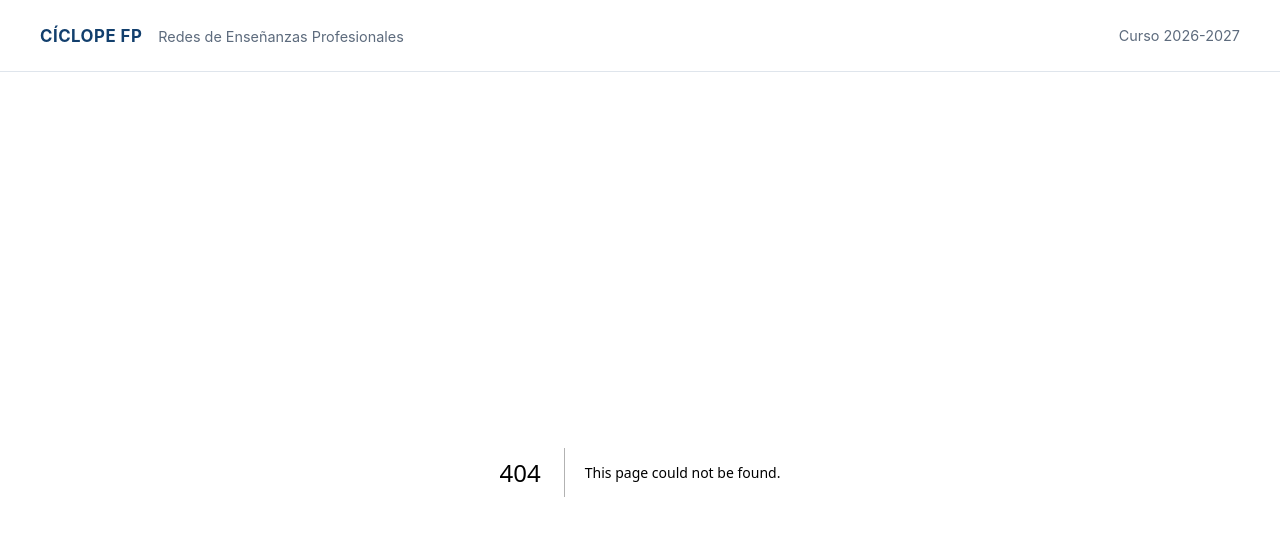
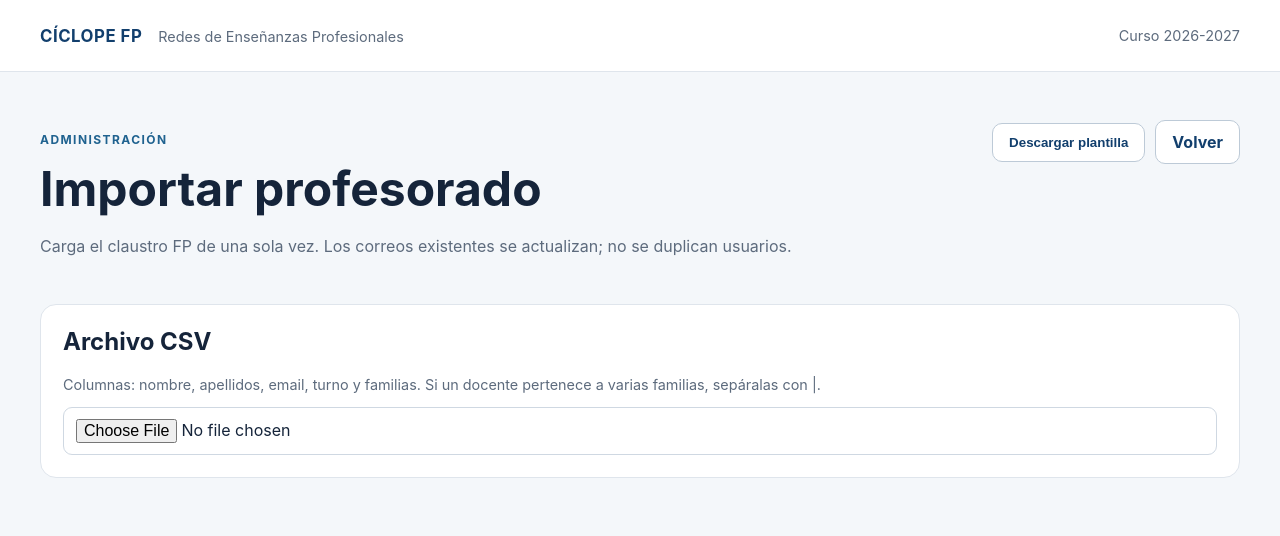
Before and after one commit to atreyu1968/Ciclope, a Next.js app in the folder apps/web/: page /admin/profesorado/importar in a window 1280 px wide. Before the commit this address had no page. Shown: the top 536 px of the page. Built offline with nearby package versions, Linux system fonts and the light colour scheme.

Commit message:
feat: add bulk faculty CSV import UI

```diff
--- /dev/null
+++ b/apps/web/src/app/admin/profesorado/importar/page.tsx
@@ -0,0 +1,208 @@
+'use client';
+
+import { ChangeEvent, useState } from 'react';
+import { useRouter } from 'next/navigation';
+
+type ImportRow = {
+  firstName: string;
+  lastName: string;
+  email: string;
+  shift?: 'MORNING' | 'AFTERNOON' | 'BOTH' | 'UNSPECIFIED';
+  families?: string[];
+};
+
+function splitCsvLine(line: string, delimiter: string) {
+  const values: string[] = [];
+  let current = '';
+  let quoted = false;
+  for (let i = 0; i < line.length; i += 1) {
+    const char = line[i];
+    if (char === '"') {
+      if (quoted && line[i + 1] === '"') {
+        current += '"';
+        i += 1;
+      } else {
+        quoted = !quoted;
+      }
+    } else if (char === delimiter && !quoted) {
+      values.push(current.trim());
+      current = '';
+    } else {
+      current += char;
+    }
+  }
+  values.push(current.trim());
+  return values;
+}
+
+function normalizeShift(value: string): ImportRow['shift'] {
+  const normalized = value.trim().toLowerCase();
+  if (['mañana', 'manana', 'morning', 'm'].includes(normalized)) return 'MORNING';
+  if (['tarde', 'afternoon', 't'].includes(normalized)) return 'AFTERNOON';
+  if (['ambos', 'ambas', 'both', 'mañana y tarde', 'manana y tarde'].includes(normalized)) return 'BOTH';
+  return 'UNSPECIFIED';
+}
+
+function normalizeHeader(value: string) {
+  return value.trim().toLowerCase().normalize('NFD').replace(/[\u0300-\u036f]/g, '');
+}
+
+export default function ImportFacultyPage() {
+  const router = useRouter();
+  const [rows, setRows] = useState<ImportRow[]>([]);
+  const [error, setError] = useState('');
+  const [result, setResult] = useState<any>(null);
+  const [sending, setSending] = useState(false);
+
+  async function loadFile(event: ChangeEvent<HTMLInputElement>) {
+    setError('');
+    setResult(null);
+    const file = event.target.files?.[0];
+    if (!file) return;
+    const text = await file.text();
+    const lines = text.replace(/^\uFEFF/, '').split(/\r?\n/).filter((line) => line.trim());
+    if (lines.length < 2) {
+      setError('El archivo debe contener cabecera y al menos una fila.');
+      return;
+    }
+
+    const delimiter = (lines[0].split(';').length > lines[0].split(',').length) ? ';' : ',';
+    const headers = splitCsvLine(lines[0], delimiter).map(normalizeHeader);
+    const indexes = {
+      firstName: headers.findIndex((h) => ['nombre', 'firstname'].includes(h)),
+      lastName: headers.findIndex((h) => ['apellidos', 'apellido', 'lastname'].includes(h)),
+      email: headers.findIndex((h) => ['email', 'correo', 'correo electronico'].includes(h)),
+      shift: headers.findIndex((h) => ['turno', 'shift'].includes(h)),
+      families: headers.findIndex((h) => ['familias', 'familia', 'familias profesionales'].includes(h)),
+    };
+
+    if (indexes.firstName < 0 || indexes.lastName < 0 || indexes.email < 0) {
+      setError('Faltan columnas obligatorias: nombre, apellidos y email.');
+      return;
+    }
+
+    const parsed = lines.slice(1).map((line) => {
+      const cells = splitCsvLine(line, delimiter);
+      const familiesValue = indexes.families >= 0 ? cells[indexes.families] ?? '' : '';
+      return {
+        firstName: cells[indexes.firstName]?.trim() ?? '',
+        lastName: cells[indexes.lastName]?.trim() ?? '',
+        email: cells[indexes.email]?.trim() ?? '',
+        shift: indexes.shift >= 0 ? normalizeShift(cells[indexes.shift] ?? '') : 'UNSPECIFIED',
+        families: familiesValue ? familiesValue.split('|').map((item) => item.trim()).filter(Boolean) : [],
+      } satisfies ImportRow;
+    }).filter((row) => row.firstName && row.lastName && row.email);
+
+    if (!parsed.length) {
+      setError('No se han encontrado filas válidas.');
+      return;
+    }
+    setRows(parsed);
+  }
+
+  async function importRows() {
+    setSending(true);
+    setError('');
+    const response = await fetch('/api/users/import', {
+      method: 'POST',
+      headers: { 'content-type': 'application/json' },
+      body: JSON.stringify({ rows }),
+    });
+    if (response.status === 401) {
+      router.push('/login');
+      return;
+    }
+    const body = await response.json().catch(() => ({}));
+    setSending(false);
+    if (!response.ok) {
+      setError(Array.isArray(body.message) ? body.message.join(' ') : body.message || 'No se pudo importar.');
+      return;
+    }
+    setResult(body);
+  }
+
+  function downloadTemplate() {
+    const content = 'nombre;apellidos;email;turno;familias\nAna;Pérez García;ana@centro.es;mañana;Administración y Gestión|Comercio y Marketing\n';
+    const blob = new Blob([content], { type: 'text/csv;charset=utf-8' });
+    const url = URL.createObjectURL(blob);
+    const link = document.createElement('a');
+    link.href = url;
+    link.download = 'plantilla_profesorado_ciclope.csv';
+    link.click();
+    URL.revokeObjectURL(url);
+  }
+
+  return (
+    <main className="shell">
+      <div className="pageHeader">
+        <div>
+          <p className="eyebrow">Administración</p>
+          <h1>Importar profesorado</h1>
+          <p className="lead">Carga el claustro FP de una sola vez. Los correos existentes se actualizan; no se duplican usuarios.</p>
+        </div>
+        <div className="rowActions">
+          <button className="secondaryButton" onClick={downloadTemplate}>Descargar plantilla</button>
+          <a className="secondaryButton" href="/admin/profesorado">Volver</a>
+        </div>
+      </div>
+
+      <section className="panel">
+        <h2>Archivo CSV</h2>
+        <p className="hint">
+          Columnas: nombre, apellidos, email, turno y familias. Si un docente pertenece a varias familias, sepáralas con |.
+        </p>
+        <input type="file" accept=".csv,text/csv" onChange={loadFile} />
+        {error && <div className="errorBox">{error}</div>}
+      </section>
+
+      {rows.length > 0 && (
+        <section className="panel tablePanel">
+          <div className="panelHeader">
+            <div>
+              <p className="eyebrow">Vista previa</p>
+              <h2>{rows.length} docentes</h2>
+            </div>
+            <button className="primaryButton" disabled={sending} onClick={importRows}>
+              {sending ? 'Importando…' : 'Importar profesorado'}
+            </button>
+          </div>
+          <div className="tableWrap">
+            <table>
+              <thead><tr><th>Nombre</th><th>Correo</th><th>Turno</th><th>Familias</th></tr></thead>
+              <tbody>
+                {rows.slice(0, 100).map((row, index) => (
+                  <tr key={row.email + index}>
+                    <td>{row.lastName}, {row.firstName}</td>
+                    <td>{row.email}</td>
+                    <td>{row.shift}</td>
+                    <td>{row.families?.join(', ') || '—'}</td>
+                  </tr>
+                ))}
+              </tbody>
+            </table>
+          </div>
+          {rows.length > 100 && <p className="hint">Se muestran las primeras 100 filas de {rows.length}.</p>}
+        </section>
+      )}
+
+      {result && (
+        <section className="successBox">
+          <h2>Importación completada</h2>
+          <p>{result.created} cuentas creadas · {result.updated} actualizadas · {result.familiesCreated} familias creadas.</p>
+          {result.errors?.length > 0 && <p>{result.errors.length} filas requieren revisión.</p>}
+          {result.temporaryCredentials?.length > 0 && (
+            <>
+              <h3>Credenciales temporales de nuevas cuentas</h3>
+              <div className="tableWrap">
+                <table>
+                  <thead><tr><th>Correo</th><th>Contraseña temporal</th></tr></thead>
+                  <tbody>{result.temporaryCredentials.map((item: any) => <tr key={item.email}><td>{item.email}</td><td><code>{item.password}</code></td></tr>)}</tbody>
+                </table>
+              </div>
+            </>
+          )}
+        </section>
+      )}
+    </main>
+  );
+}
```
